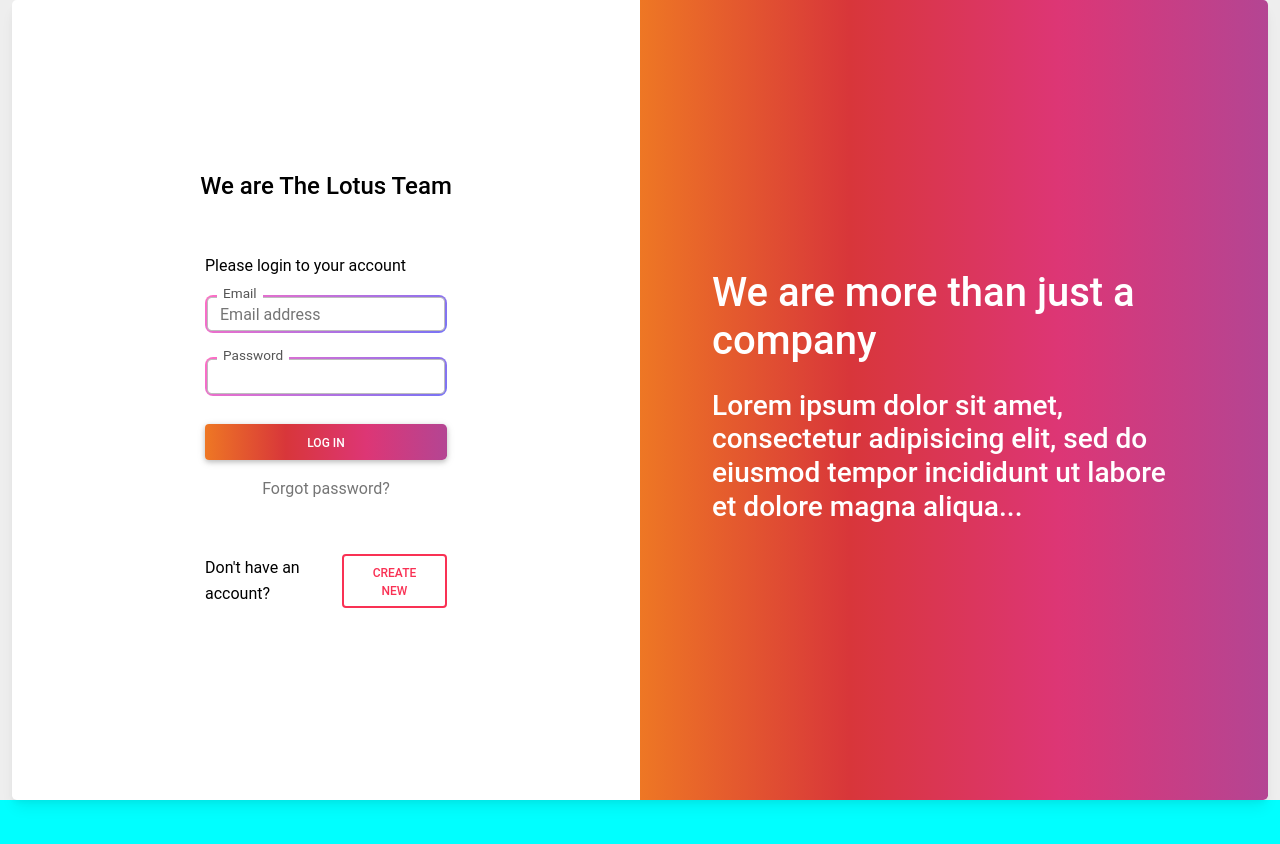
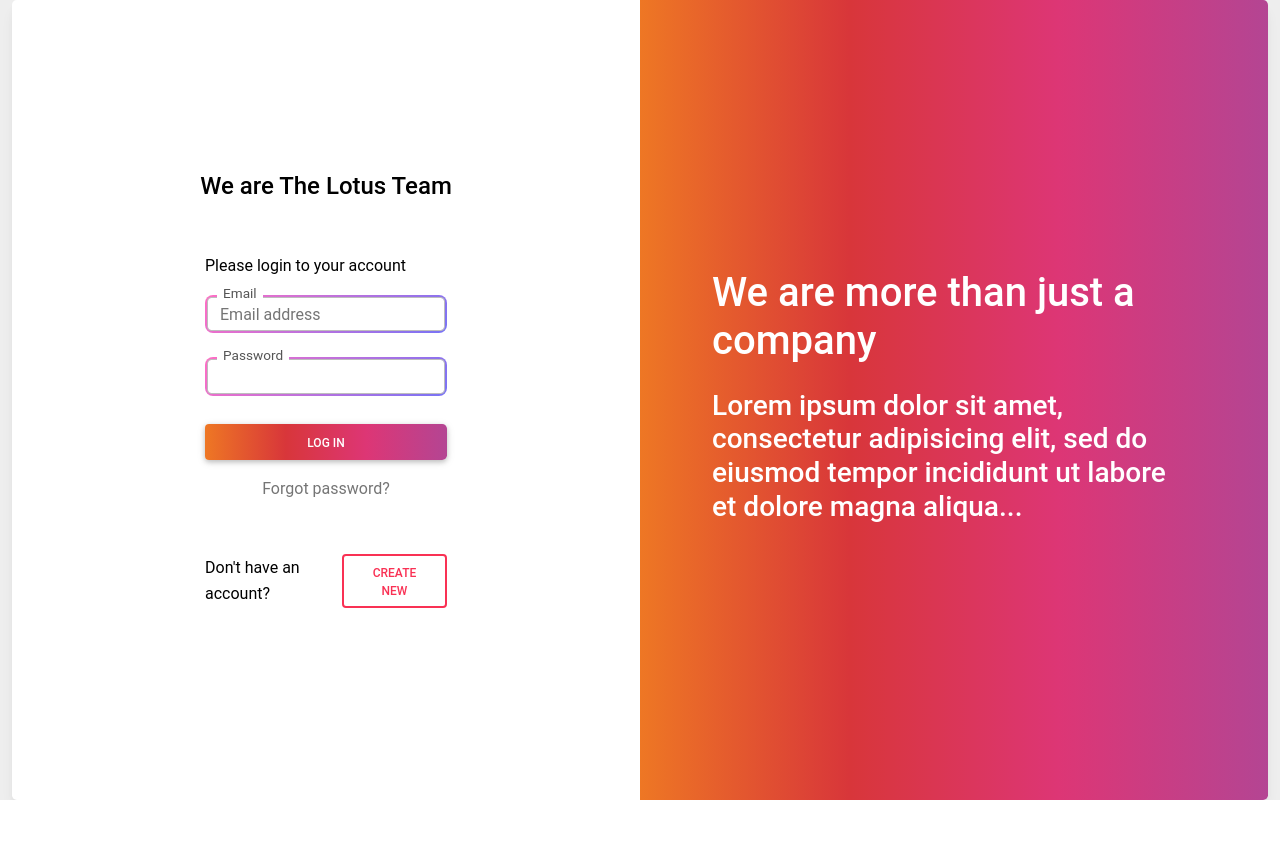
Before and after one commit to Tompi-dev/Login-front, a React (Vite) app in the folder project/: page / in a window 1280 px wide. Shown: the top 844 px of the page. After the commit the page ends 800 px from the top, so only its background shows below. Built offline with nearby package versions, Linux system fonts and the light colour scheme.

Commit message:
Update MainLayout.css

```diff
--- a/project/src/layouts/MainLayout.css
+++ b/project/src/layouts/MainLayout.css
@@ -1,6 +1,5 @@
 .div-wrapper{
     width: 100%;
     height: 100%;
-    background-color: aqua;
-    height: 1000px;
+
 }
```
